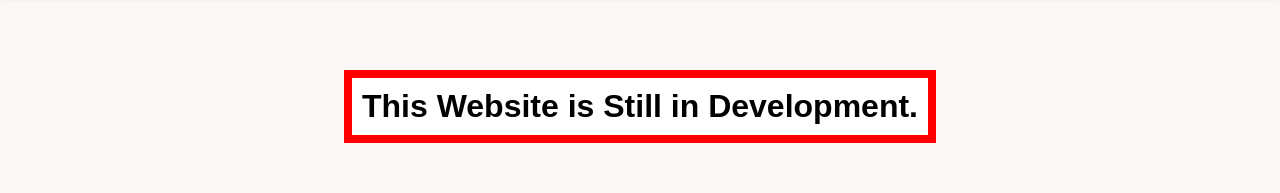
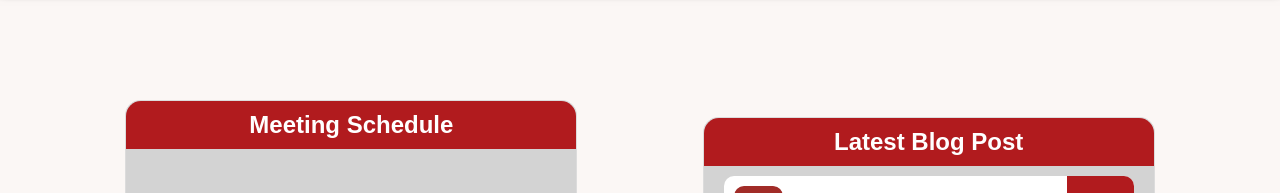
Before and after one commit to SierraCSWebDev/SierraCSWebDev.github.io, a React (Vite) app: page / in a window 1280 px wide. Shown: the part 544-737 px from the top of the page. Built offline with nearby package versions, Linux system fonts and the light colour scheme.

Commit message:
Update Mission.jsx

```diff
--- a/src/Mission.jsx
+++ b/src/Mission.jsx
@@ -24,10 +24,6 @@ function Mission(){
 
             <div className='background-pic'>
                     <h1>WELCOME TO OUR CLUB</h1>
-            </div>
-
-            <div>
-                <h1 id='headline'>This Website is Still in Development.</h1>
             </div>
 
             <div className='news'>
```
